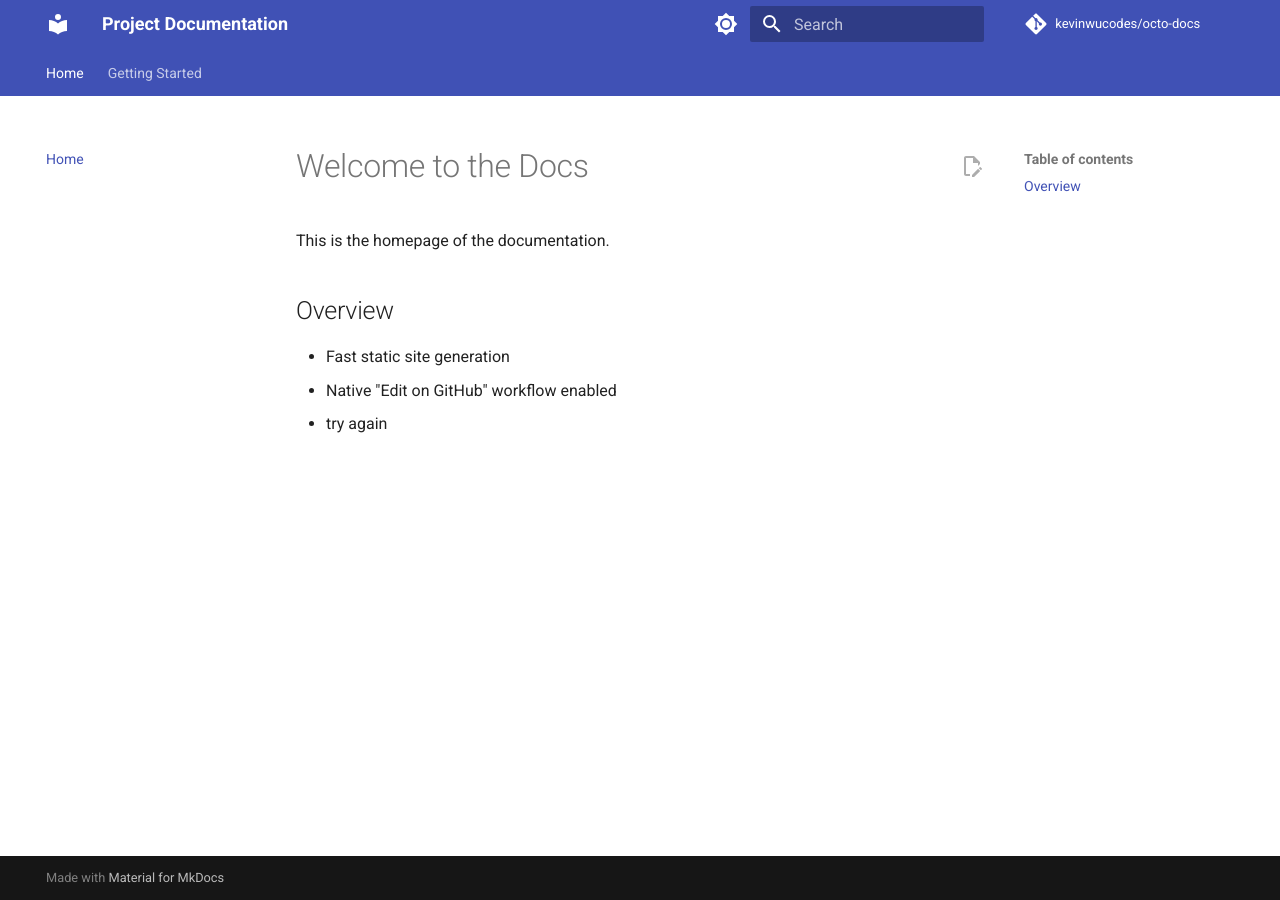
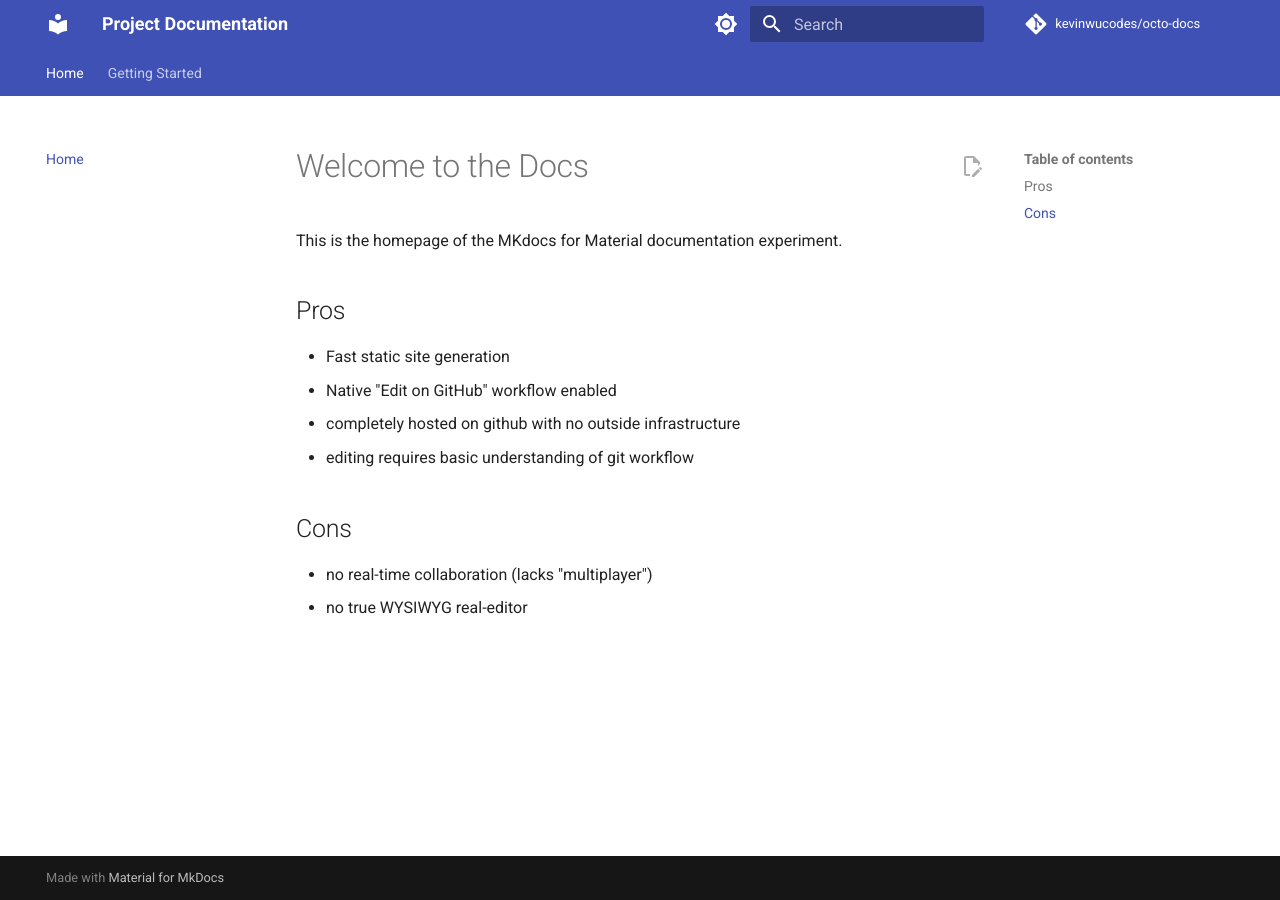
Before and after one commit to kevinwucodes/octo-docs, an MkDocs documentation site: the page built from docs/index.md, in a window 1280 px wide. Built offline with MkDocs 1.6.1 and Material for MkDocs 9.7.7, drawn with Linux system fonts in a browser that asks for light colours; comment, search, counter and statistics services are not loaded.

Commit message:
add pros/cons

```diff
--- a/docs/index.md
+++ b/docs/index.md
@@ -1,8 +1,13 @@
 # Welcome to the Docs
 
-This is the homepage of the documentation.
+This is the homepage of the MKdocs for Material documentation experiment.
 
-## Overview
+## Pros
 * Fast static site generation
 * Native "Edit on GitHub" workflow enabled
-* try again
+* completely hosted on github with no outside infrastructure
+* editing requires basic understanding of git workflow
+
+## Cons
+* no real-time collaboration (lacks "multiplayer")
+* no true WYSIWYG real-editor
```
